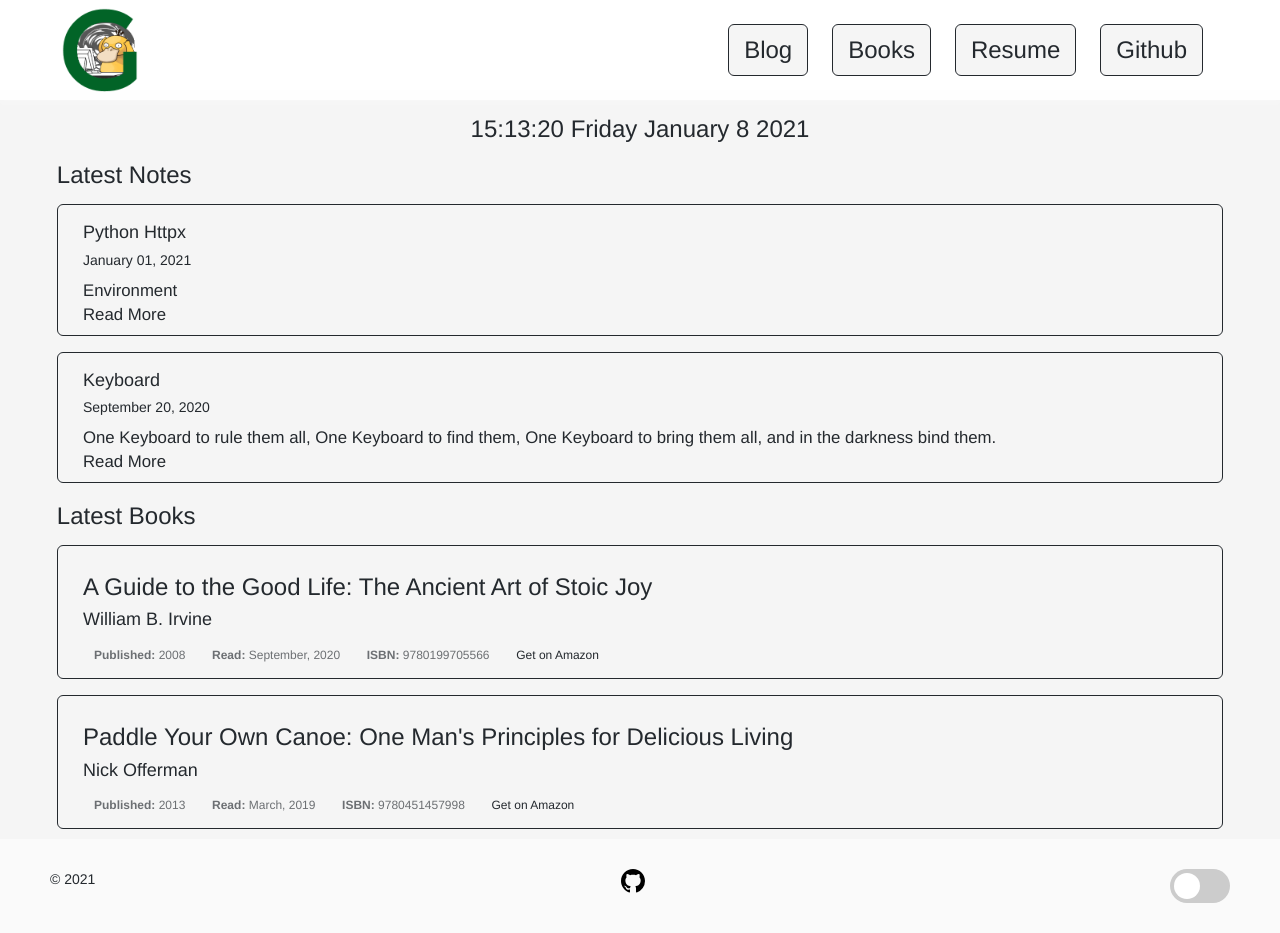
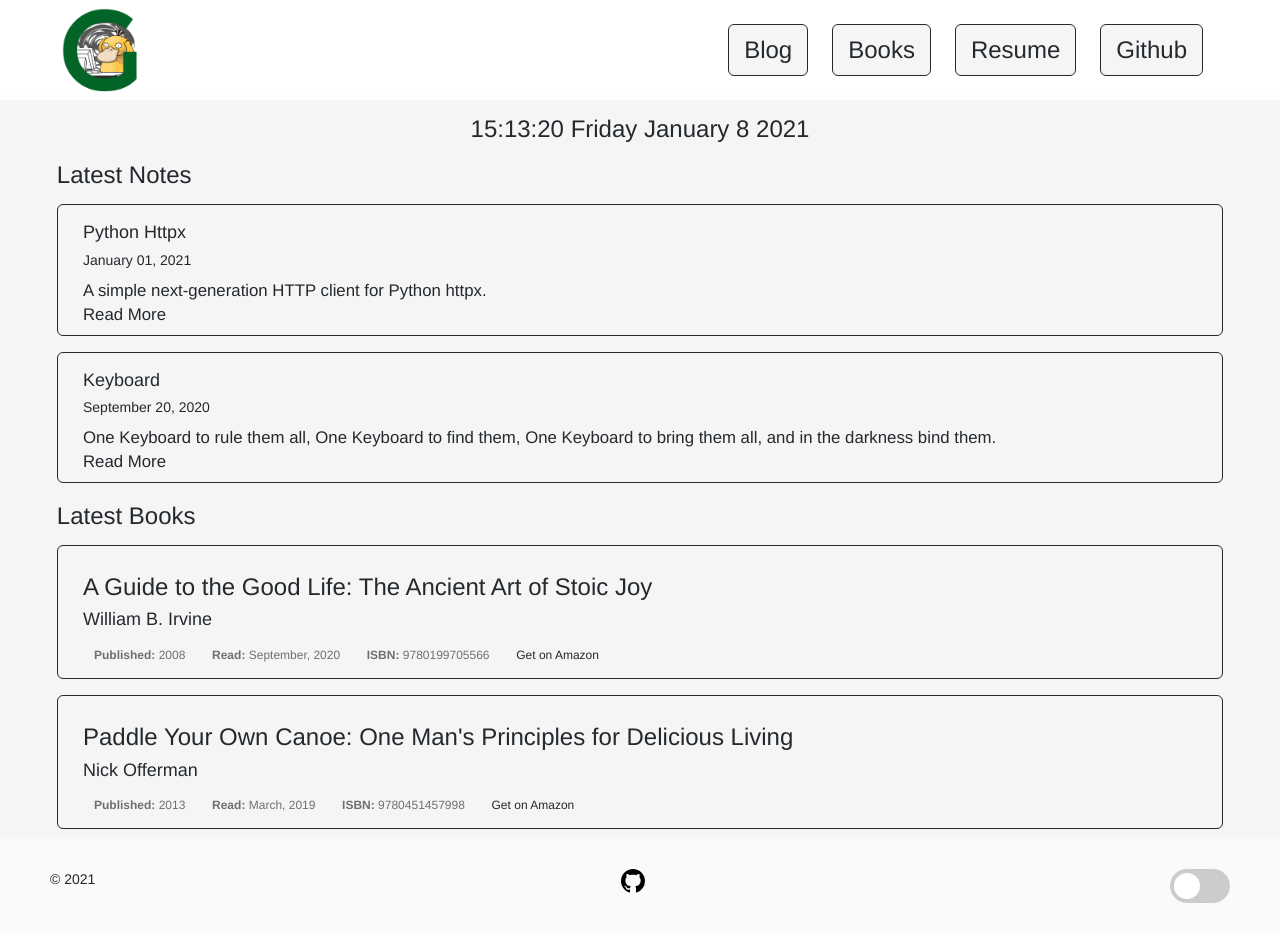
Before and after one commit to GerhardOfRivia/GerhardOfRivia.github.io, a Jekyll site: the page built from index.md, in a window 1280 px wide and 933 px high. Built offline with Jekyll 4.4.1, drawn with Linux system fonts in a browser that asks for light colours; nearby versions of some CDN libraries.

Commit message:
add preview

```diff
--- a/_posts/2021-1-1-python-httpx.md
+++ b/_posts/2021-1-1-python-httpx.md
@@ -1,5 +1,6 @@
 ---
 layout: posts
+excerpt: A simple next-generation HTTP client for Python httpx.
 ---
 
 ## Environment
```
